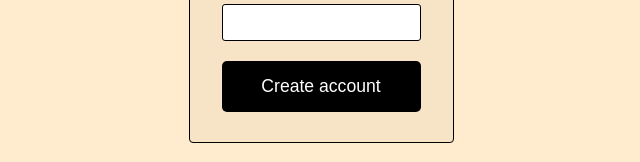
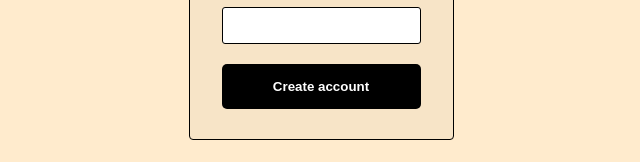
Before and after one commit to mapedersen/Form-Exercise, a plain HTML site: page index.html in a window 1280 px wide. Shown: the part 551-713 px from the top of the page, without its empty margins (319-959 px from the left). Drawn offline with Linux system fonts and the light colour scheme.

Commit message:
update styling on create account button

```diff
--- a/index.css
+++ b/index.css
@@ -34,8 +34,7 @@ button {
     margin: 10px;
     background-color: black;
     color: white;
-    font-weight: 500;
-    font-size: 1.1rem;
+    font-weight: 600;
     border-style: none;
     border-radius: 5px;
 }
```
